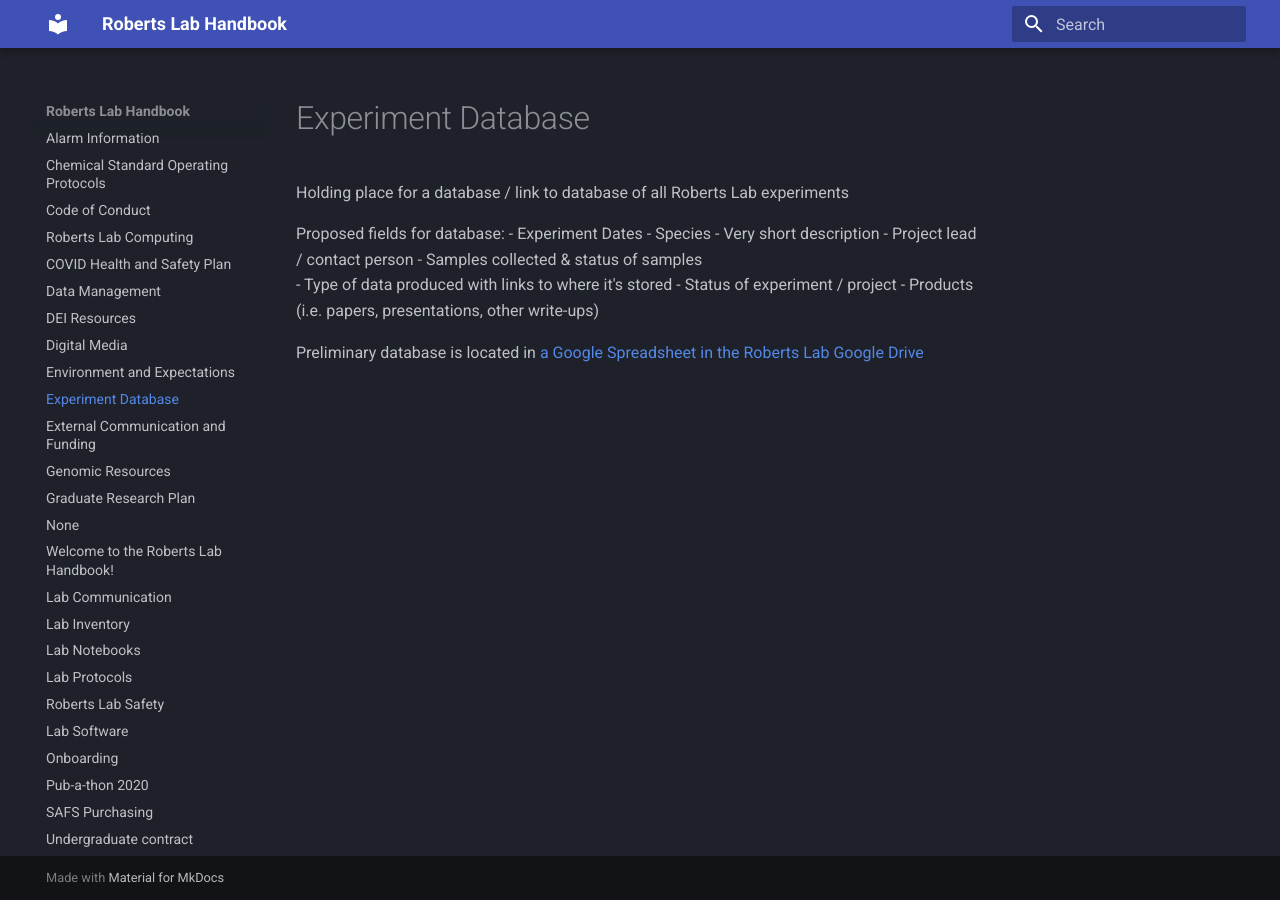
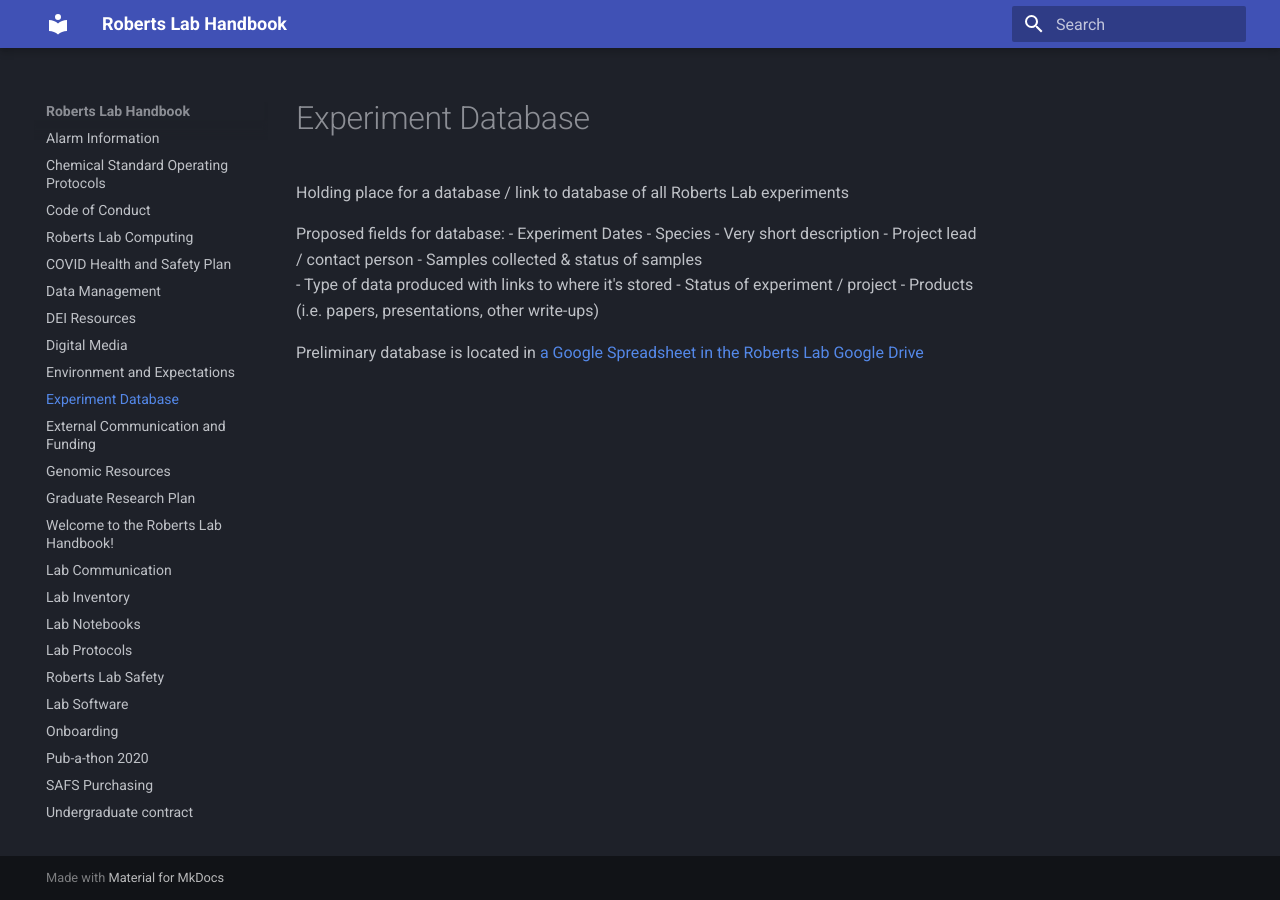
Before and after one commit to RobertsLab/resources, an MkDocs documentation site: the page built from docs/Experiment-Database.md, in a window 1280 px wide. Built offline with MkDocs 1.6.1 and Material for MkDocs 9.7.7, drawn with Linux system fonts in a browser that asks for light colours; part of the change alters nothing that is shown.

```diff
--- a/mkdocs.yml
+++ b/mkdocs.yml
@@ -17,7 +17,6 @@ nav:
    - External-Communication-and-Funding.md
    - Genomic-Resources.md
    - Graduate-Research-Plan.md
-   - Home.md
    - index.md
    - Lab-Communication.md
    - Lab-Inventory.md
```
